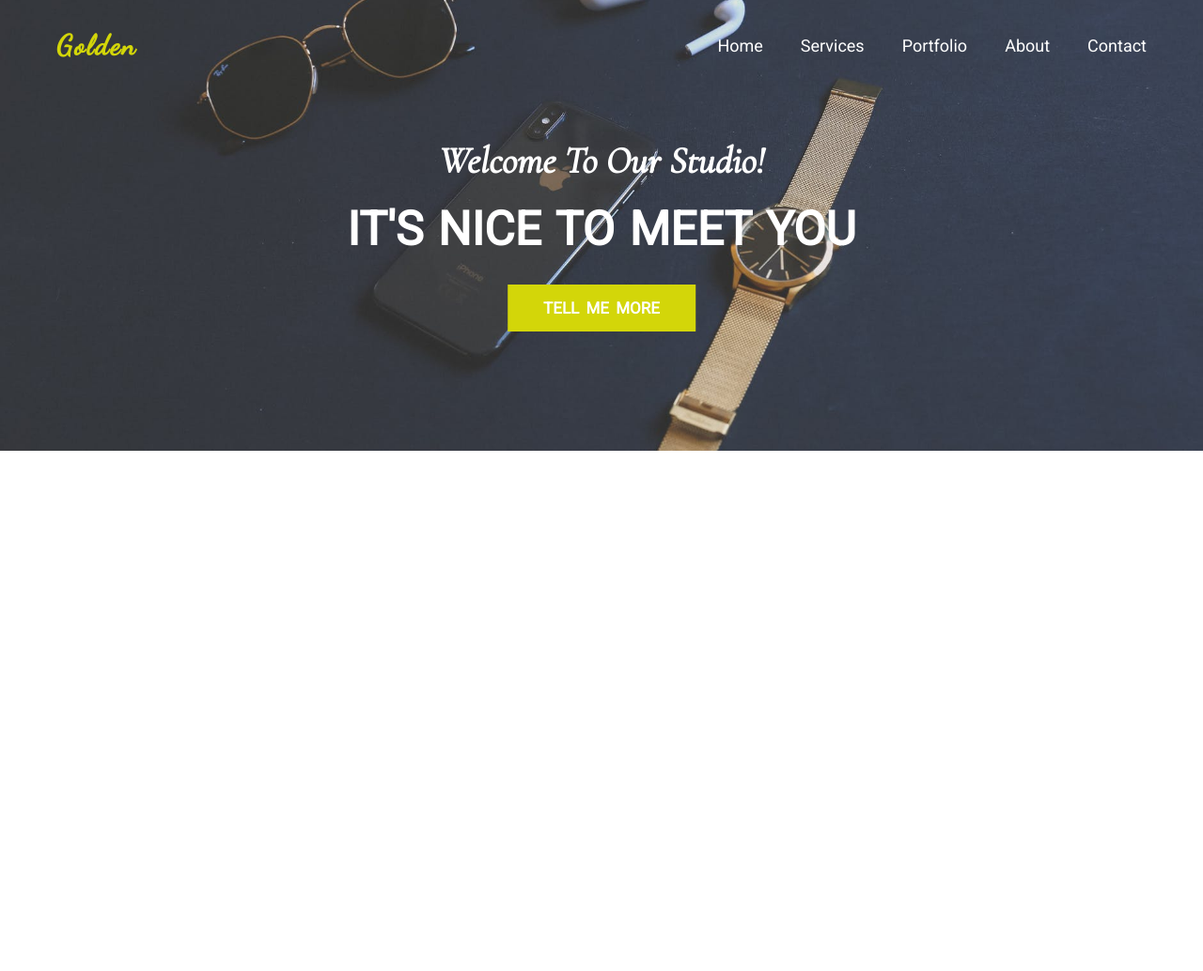
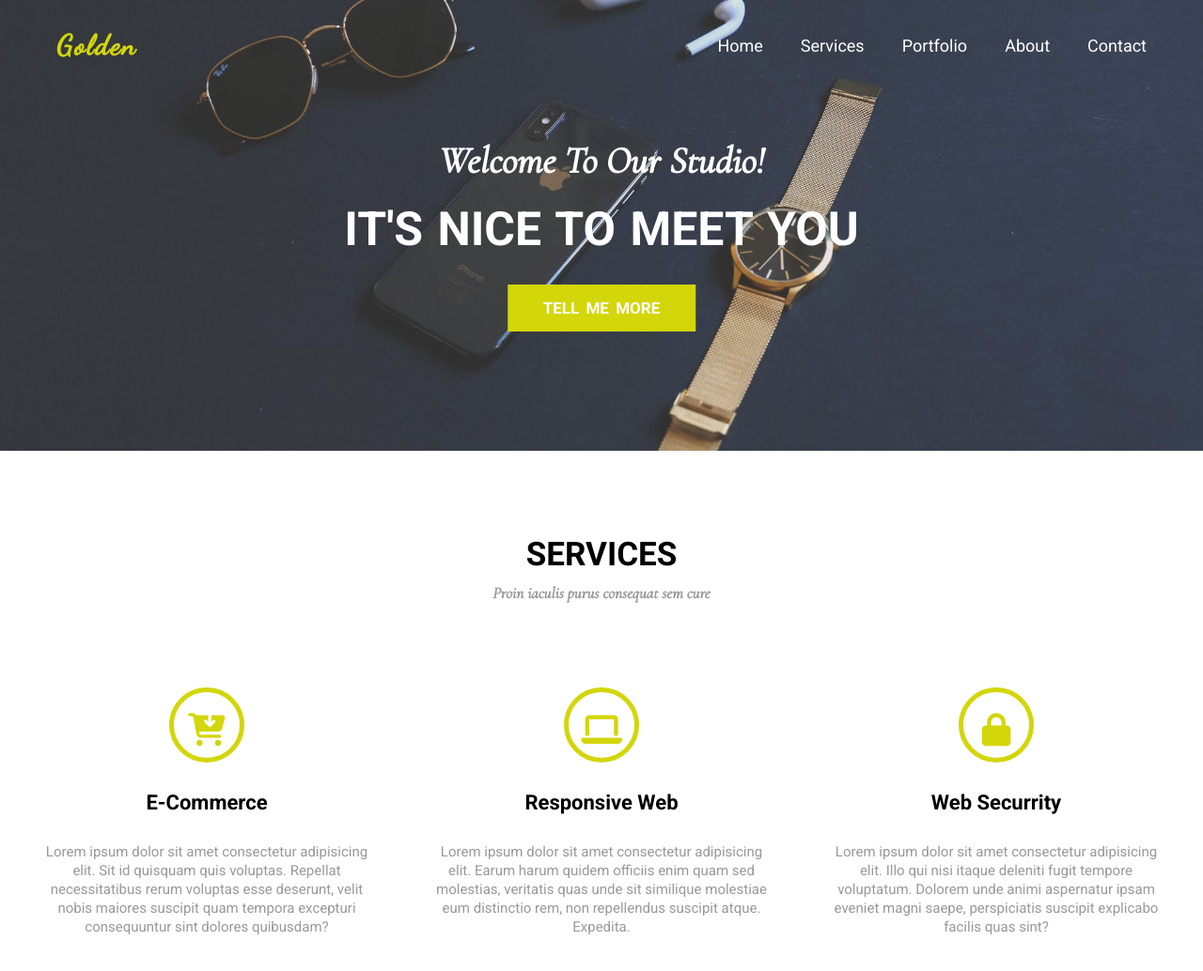
Before and after one commit to DmkMrw/Projekt-task-runner, a website: page index.html in a window 1280 px wide. Shown: the whole page at 94% size. Before the commit the page ends 800 px from the top, so only its background shows below. Drawn offline with nearby package versions, Linux system fonts and the light colour scheme.

Commit message:
Add style for section services

```diff
--- a/index.html
+++ b/index.html
@@ -8,10 +8,14 @@
     <link rel="preconnect" href="https://fonts.googleapis.com" />
     <link rel="preconnect" href="https://fonts.gstatic.com" crossorigin />
     <link
-      href="https://fonts.googleapis.com/css2?family=Cormorant+Garamond:ital@1&family=Dancing+Script:wght@500&family=Roboto&display=swap"
+      href="https://fonts.googleapis.com/css2?family=Cormorant+Garamond:ital@1&family=Dancing+Script:wght@500&family=Roboto:wght@400;700&display=swap"
       rel="stylesheet"
     />
     <link rel="stylesheet" href="sass/style.css" />
+    <script
+      src="https://kit.fontawesome.com/5d3578f8f9.js"
+      crossorigin="anonymous"
+    ></script>
   </head>
   <body>
     <section class="splash">
@@ -28,9 +32,56 @@
         </div>
       </div>
       <div class="splash-inner">
-        <div class="post-title"><h3>Welcome To Our Studio!</h3></div>
-        <div class="title"><h1>IT'S NICE TO MEET YOU</h1></div>
+        <div class="main-post-title"><h3>Welcome To Our Studio!</h3></div>
+        <div class="main-title"><h1>IT'S NICE TO MEET YOU</h1></div>
         <button class="navi">TELL ME MORE</button>
+      </div>
+    </section>
+
+    <section class="services">
+      <div class="container">
+        <div class="intro">
+          <h1 class="title">SERVICES</h1>
+          <h4 class="post-title">Proin iaculis purus consequat sem cure</h4>
+        </div>
+        <div class="services-example">
+          <div class="commerce">
+            <div class="fa">
+              <i class="fa-solid fa-cart-arrow-down"></i>
+            </div>
+            <h2 class="service-title">E-Commerce</h2>
+            <p class="service-description">
+              Lorem ipsum dolor sit amet consectetur adipisicing elit. Sit id
+              quisquam quis voluptas. Repellat necessitatibus rerum voluptas
+              esse deserunt, velit nobis maiores suscipit quam tempora excepturi
+              consequuntur sint dolores quibusdam?
+            </p>
+          </div>
+          <div class="commerce">
+            <div class="fa">
+              <i class="fa-solid fa-laptop"></i>
+            </div>
+            <h2 class="service-title">Responsive Web</h2>
+            <p class="service-description">
+              Lorem ipsum dolor sit amet consectetur adipisicing elit. Earum
+              harum quidem officiis enim quam sed molestias, veritatis quas unde
+              sit similique molestiae eum distinctio rem, non repellendus
+              suscipit atque. Expedita.
+            </p>
+          </div>
+          <div class="commerce">
+            <div class="fa">
+              <i class="fa-solid fa-lock"></i>
+            </div>
+            <h2 class="service-title">Web Securrity</h2>
+            <p class="service-description">
+              Lorem ipsum dolor sit amet consectetur adipisicing elit. Illo qui
+              nisi itaque deleniti fugit tempore voluptatum. Dolorem unde animi
+              aspernatur ipsam eveniet magni saepe, perspiciatis suscipit
+              explicabo facilis quas sint?
+            </p>
+          </div>
+        </div>
       </div>
     </section>
   </body>
--- a/sass/style.scss
+++ b/sass/style.scss
@@ -16,6 +16,49 @@ $post-title-font: "Cormorant Garamond", serif;
 body {
   min-height: 100vh;
   font-family: $regular-font;
+  text-align: center;
+}
+
+.container {
+  max-width: 1200px;
+  margin: 0 auto;
+}
+section {
+  margin-bottom: 90px;
+}
+
+.title {
+  font-size: 35px;
+  font-weight: 700;
+  padding-bottom: 10px;
+}
+.post-title {
+  font-family: $post-title-font;
+  font-size: 17px;
+  color: #999;
+}
+.fa {
+  i {
+    font-size: 35px;
+    // background-color: #f00;
+    width: 80px;
+    height: 80px;
+    line-height: 80px;
+    border: 5px solid #d3d609;
+    color: #d3d609;
+    border-radius: 50%;
+  }
+  padding-bottom: 30px;
+}
+.service-title {
+  font-size: 22px;
+  padding-bottom: 30px;
+}
+
+.service-description {
+  font-size: 15px;
+  color: #999;
+  line-height: 20px;
 }
 /* Splash */
 
@@ -68,7 +111,7 @@ body {
     left: 50%;
     transform: translate(-50%, -50%);
     text-align: center;
-    .post-title {
+    .main-post-title {
       h3 {
         font-family: $post-title-font;
         font-size: 40px;
@@ -76,12 +119,13 @@ body {
         padding: 20px 0;
       }
     }
-    .title {
+    .main-title {
       h1 {
         font-size: 50px;
         color: #fff;
         word-spacing: 3px;
         padding-bottom: 30px;
+        font-weight: 700;
       }
     }
     .navi {
@@ -103,3 +147,15 @@ body {
     }
   }
 }
+
+/* Services */
+.intro {
+  margin-bottom: 90px;
+}
+.services-example {
+  display: flex;
+  justify-content: space-between;
+  .commerce {
+    width: 30%;
+  }
+}
```
Also changed, not shown: sass/style.css, 1 other file.
